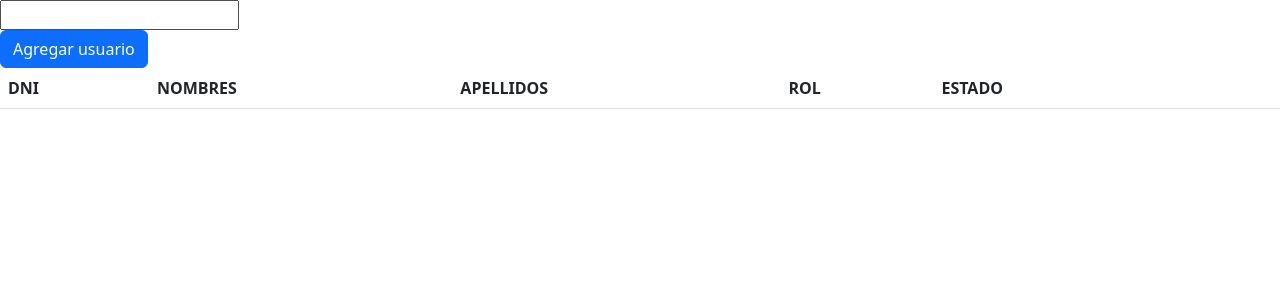
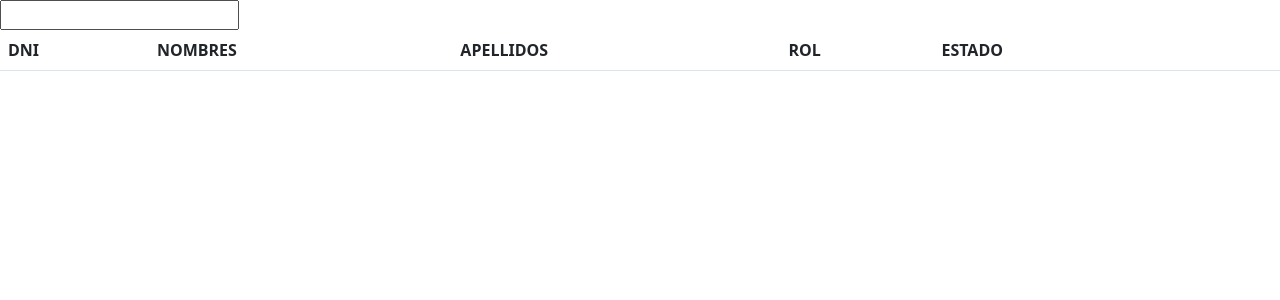
Before and after one commit to Asterios21/FormulacionNihk, a PHP site: page /vista/secretario/modulo_UsuariosV.php in a window 1280 px wide. Shown: the top 300 px of the page. Run offline with PHP 8.4, Linux system fonts and the light colour scheme; lists and menus that the app fills with data are empty.

Commit message:
quitado el boton de usuario

```diff
--- a/vista/secretario/modulo_UsuariosV.php
+++ b/vista/secretario/modulo_UsuariosV.php
@@ -14,9 +14,9 @@
         <input type="text" name="input" id="input">
     </form>
     <!-- Button trigger modal -->
-    <button type="button" class="btn btn-primary" data-bs-toggle="modal" data-bs-target="#staticBackdrop1">
+    <!-- <button type="button" class="btn btn-primary" data-bs-toggle="modal" data-bs-target="#staticBackdrop1">
         <i class="fa-sharp fa-solid fa-plus"></i> Agregar usuario
-    </button>
+    </button> -->
     <table class="table table-striped">
         <thead>
             <th>DNI</th>
```
